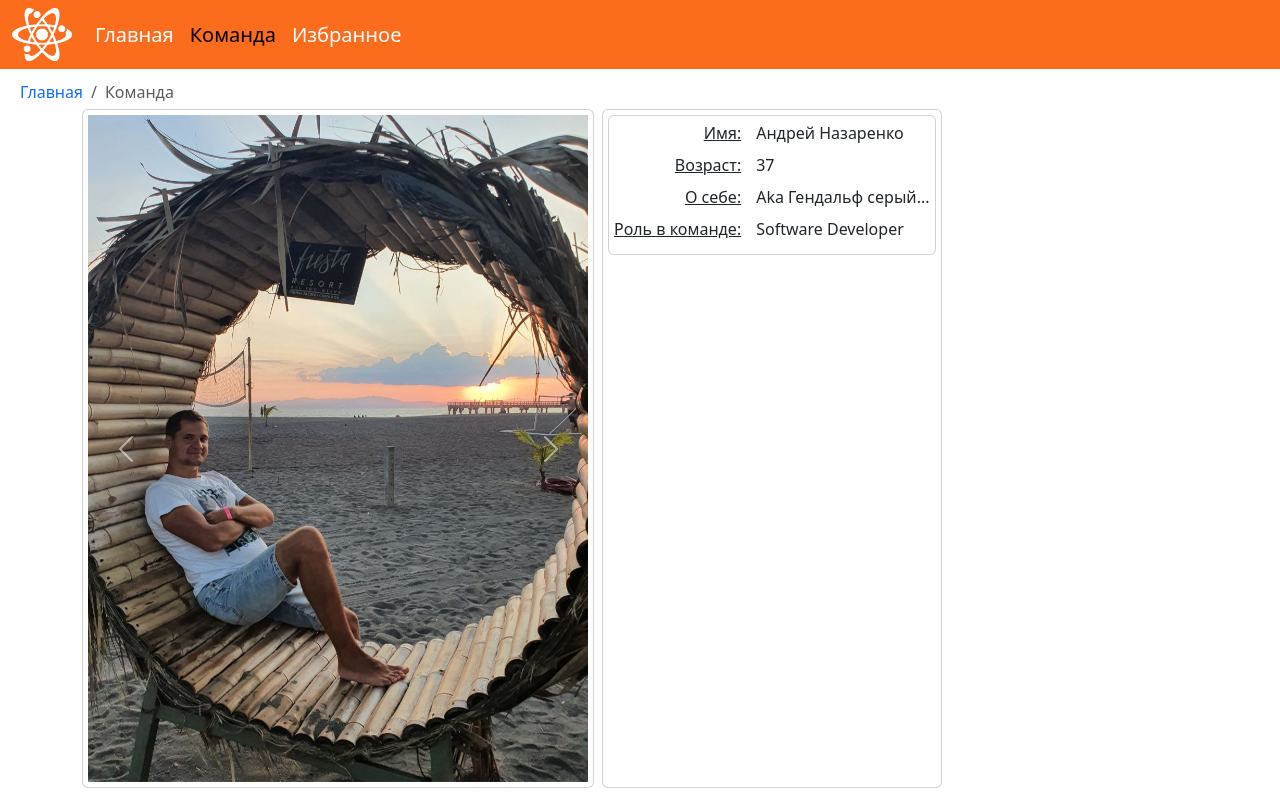
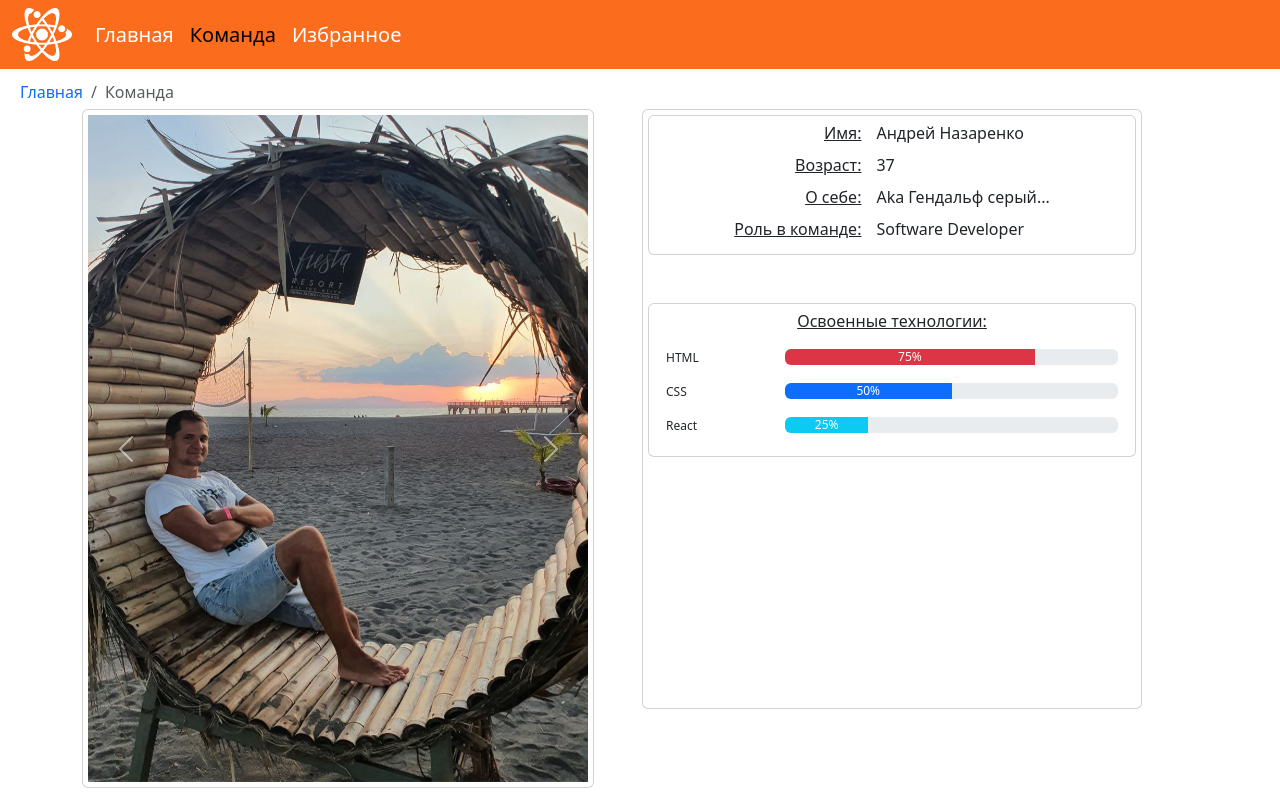
Before and after one commit to EvgenyKhodykin/hackathon_React, a React (Vite) app: page /team/78e6b4902884fb130fd7 in a window 1280 px wide. Built offline with nearby package versions, Linux system fonts and the light colour scheme.

Commit message:
current code

```diff
--- a/src/components/Progress.jsx
+++ b/src/components/Progress.jsx
@@ -1,5 +1,9 @@
 function Progress() {
     return (
+        <>
+            <p style={{ textAlign: 'center', textDecoration: 'underline' }}>
+                Освоенные технологии:
+            </p>
             <div className='container'>
                 <div className='row justify-content-center'>
                     <div className='col-3'>
@@ -55,6 +59,7 @@ function Progress() {
                     </div>
                 </div>
             </div>
+        </>
     )
 }
 
--- a/src/pages/MemberPage.jsx
+++ b/src/pages/MemberPage.jsx
@@ -3,6 +3,7 @@ import { useParams } from 'react-router-dom'
 import API from '../mockData/members.api'
 import Slider from '../components/Slider'
 import Loading from '../components/Loading'
+import Progress from '../components/Progress'
 
 function MemberPage() {
     const { userId } = useParams()
@@ -16,12 +17,13 @@ function MemberPage() {
         return (
             <div className='container' style={{ display: 'flex' }}>
                 <Slider userId={userId} />
-                <div className='card mx-2'>
+                <div className='card mx-5' style={{ height: '600px', width: '500px' }}>
                     <div
                         className='card'
                         style={{
                             display: 'flex',
-                            flexDirection: 'row'
+                            flexDirection: 'row',
+                            justifyContent: 'center'
                         }}
                     >
                         <div
@@ -51,6 +53,9 @@ function MemberPage() {
                             <p className='card-title'>{user.role}</p>
                         </div>
                     </div>
+                    <div className='card mt-5'>
+                        <Progress />
+                    </div>
                 </div>
             </div>
         )
```
Lines whose indentation alone changed are shown as unchanged.
